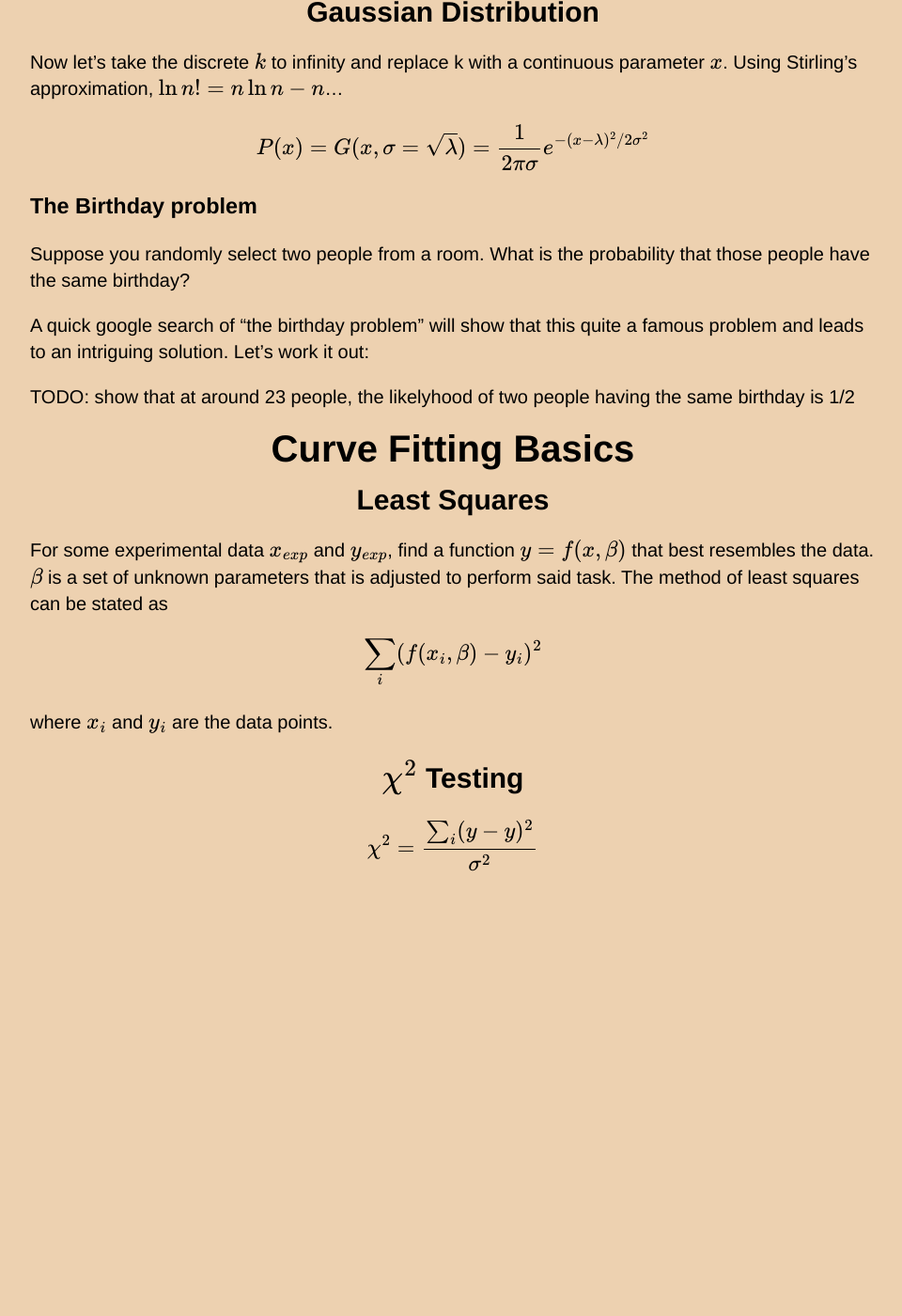
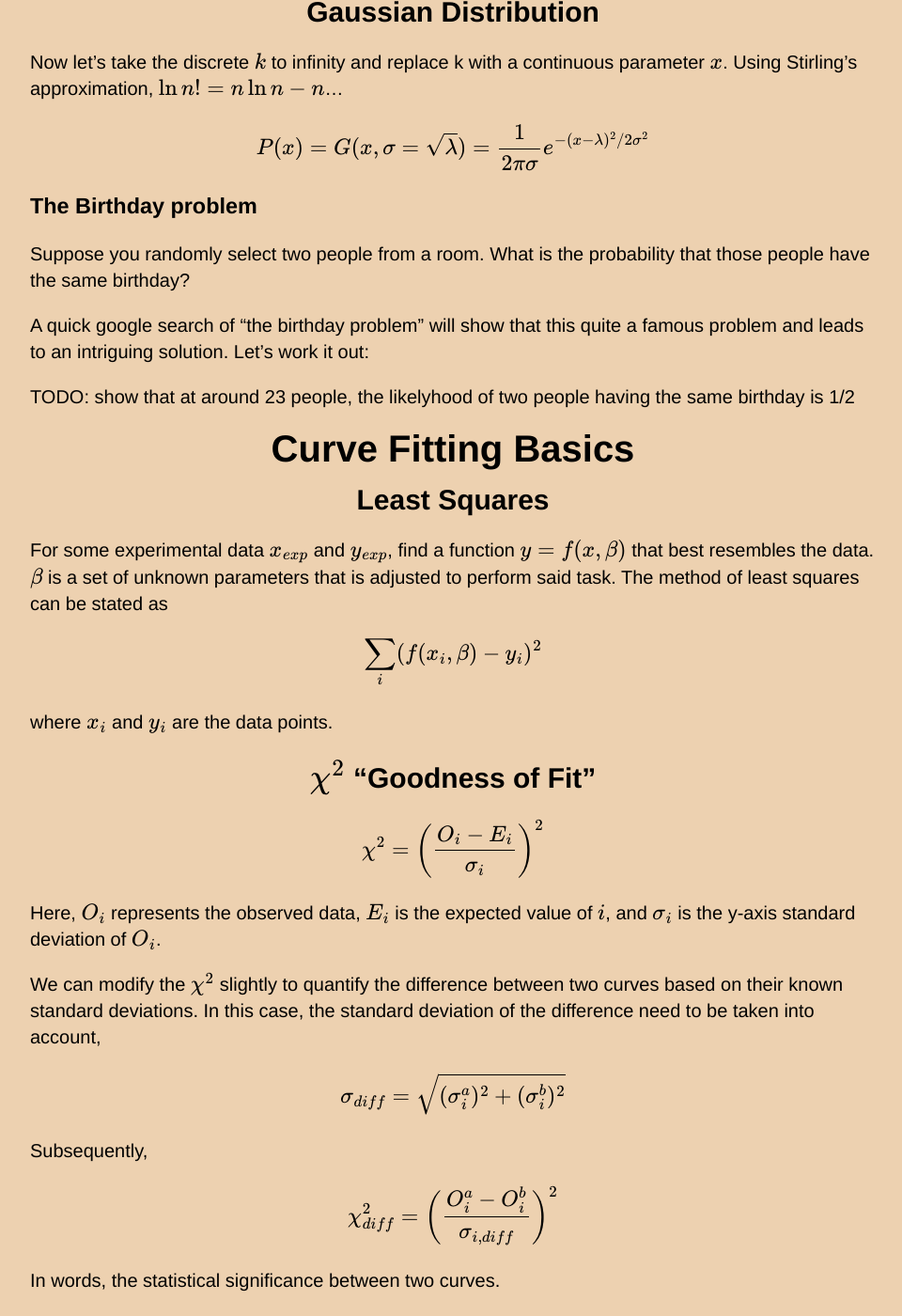
Before and after one commit to thaihangchung7/thaihangchung7.github.io, a Jekyll site: the page built from _theory/statistics.md, in a window 1280 px wide and 1400 px high, scrolled down 1796 px. Shown: the whole window at 94% size, without its empty margins (158-1118 px from the left). Built offline with Jekyll 4.4.1, drawn with Linux system fonts in a browser that asks for light colours; formulas are drawn with MathJax 3; before the commit the page ends 2751 px from its top, so only the background shows below that.

Commit message:
adding chi2 goodness of fit

```diff
--- a/_theory/statistics.md
+++ b/_theory/statistics.md
@@ -79,6 +79,18 @@ $$ \sum_{i} (f(x_{i},\beta) - y_{i})^{2} $$
 
 where $$x_{i}$$ and $$y_{i}$$ are the data points.
 
-## $$\chi^{2}$$ Testing
+## $$\chi^{2}$$ "Goodness of Fit"
 
-$$ \chi^{2} = \frac{\sum_{i} (y - y)^{2}}{\sigma^{2}} $$
+$$\chi^{2} = \bigg( \frac{O_{i} - E_{i}}{\sigma_{i}} \bigg)^{2} $$
+
+Here, $$O_{i}$$ represents the observed data, $$E_{i}$$ is the expected value of $$i$$, and $$\sigma_i$$ is the y-axis standard deviation of $$O_{i}$$.
+
+We can modify the $$\chi^{2}$$ slightly to quantify the difference between two curves based on their known standard deviations. In this case, the standard deviation of the difference need to be taken into account,
+
+$$ \sigma_{diff} = \sqrt{ (\sigma_{i}^{a})^{2} + (\sigma_{i}^{b})^{2}  }$$
+
+Subsequently,
+
+$$\chi_{diff}^{2} = \bigg( \frac{O_{i}^{a} - O_{i}^{b}}{\sigma_{i,diff}} \bigg)^{2} $$
+
+In words, the statistical significance between two curves.
```
